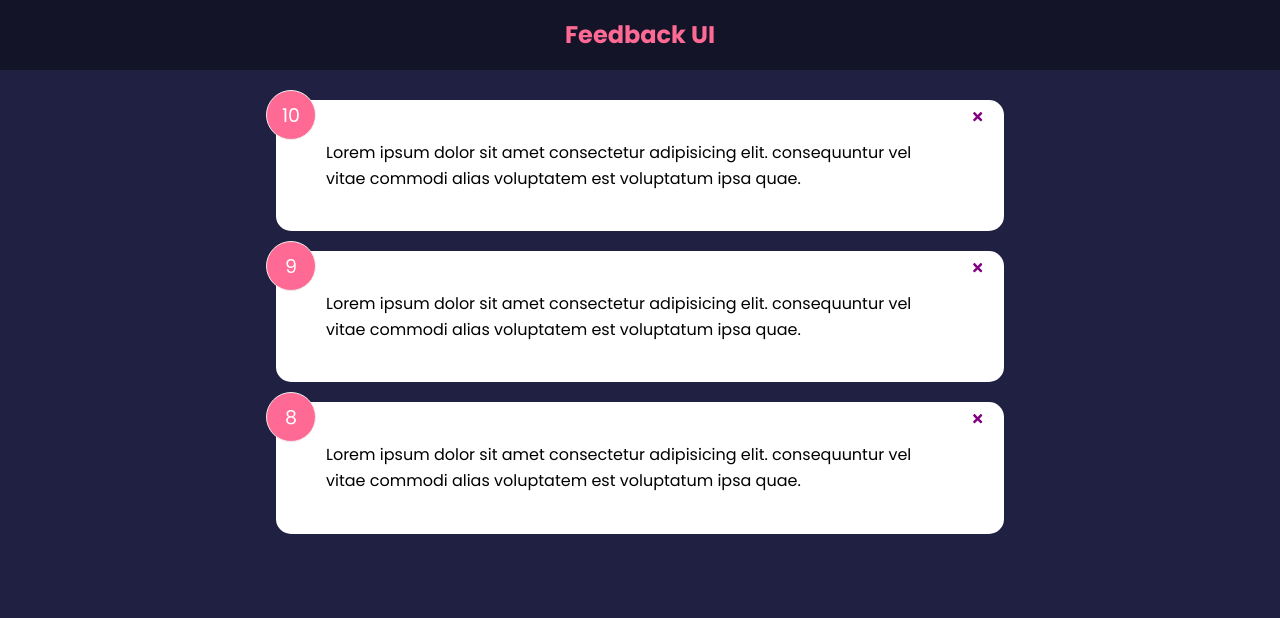
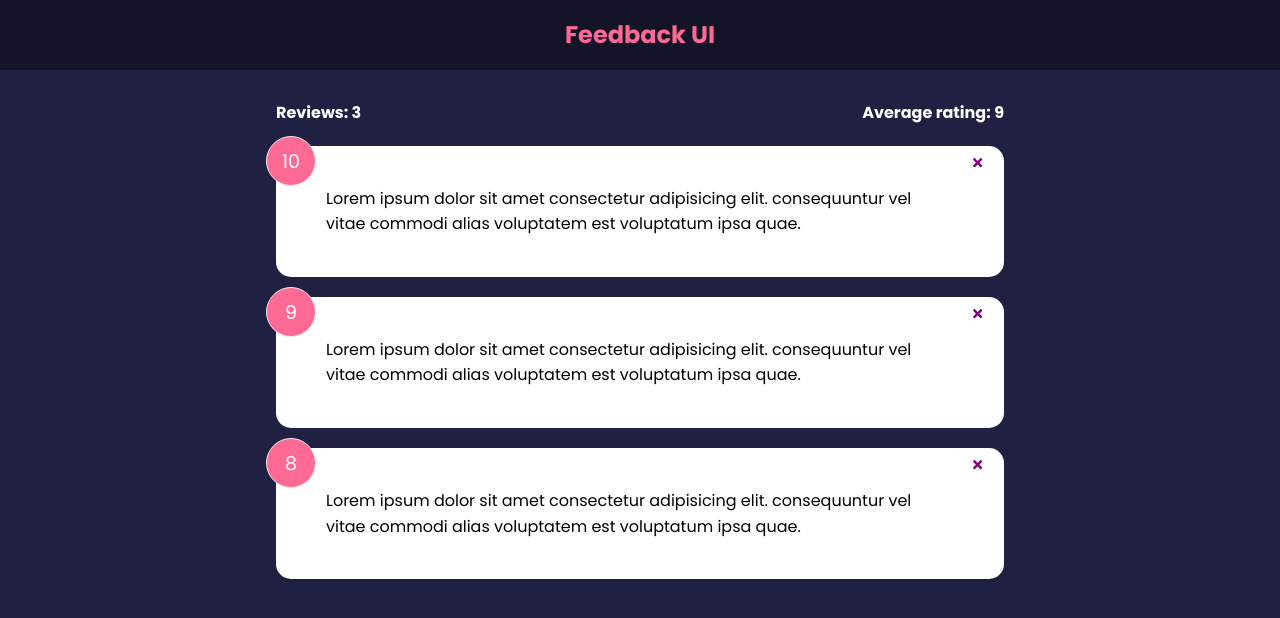
Before and after one commit to pamelaszymaniec/feedback-app, a React (Create React App) app: page / in a window 1280 px wide. Shown: the top 618 px of the page. Built offline with nearby package versions, Linux system fonts and the light colour scheme.

Commit message:
Set FeedbackStats component & reactivity

```diff
--- a/src/App.js
+++ b/src/App.js
@@ -1,5 +1,6 @@
 import { useState } from "react";
 import FeedbackList from "./components/FeedbackList";
+import FeedbackStats from "./components/FeedbackStats";
 import Header from "./components/Header";
 import FeedbackData from "./data/FeedbackData";
 
@@ -13,6 +14,7 @@
     <>
       <Header />
       <div className="container">
+        <FeedbackStats feedback={feedback} />
         <FeedbackList feedback={feedback} handleDelete={deleteFeedback} />
       </div>
     </>
--- /dev/null
+++ b/src/components/FeedbackStats.jsx
@@ -0,0 +1,18 @@
+function FeedbackStats({ feedback }) {
+  //calc ratings avg
+  let average =
+    feedback.reduce((acc, cur) => {
+      return acc + cur.rating;
+    }, 0) / feedback.length;
+
+  average = average.toFixed(1).replace(/[.,]0$/, "");
+
+  return (
+    <div className="feedback-stats">
+      <h4>Reviews: {feedback.length}</h4>
+      <h4>Average rating: {isNaN(average) ? 0 : average}</h4>
+    </div>
+  );
+}
+
+export default FeedbackStats;
```
